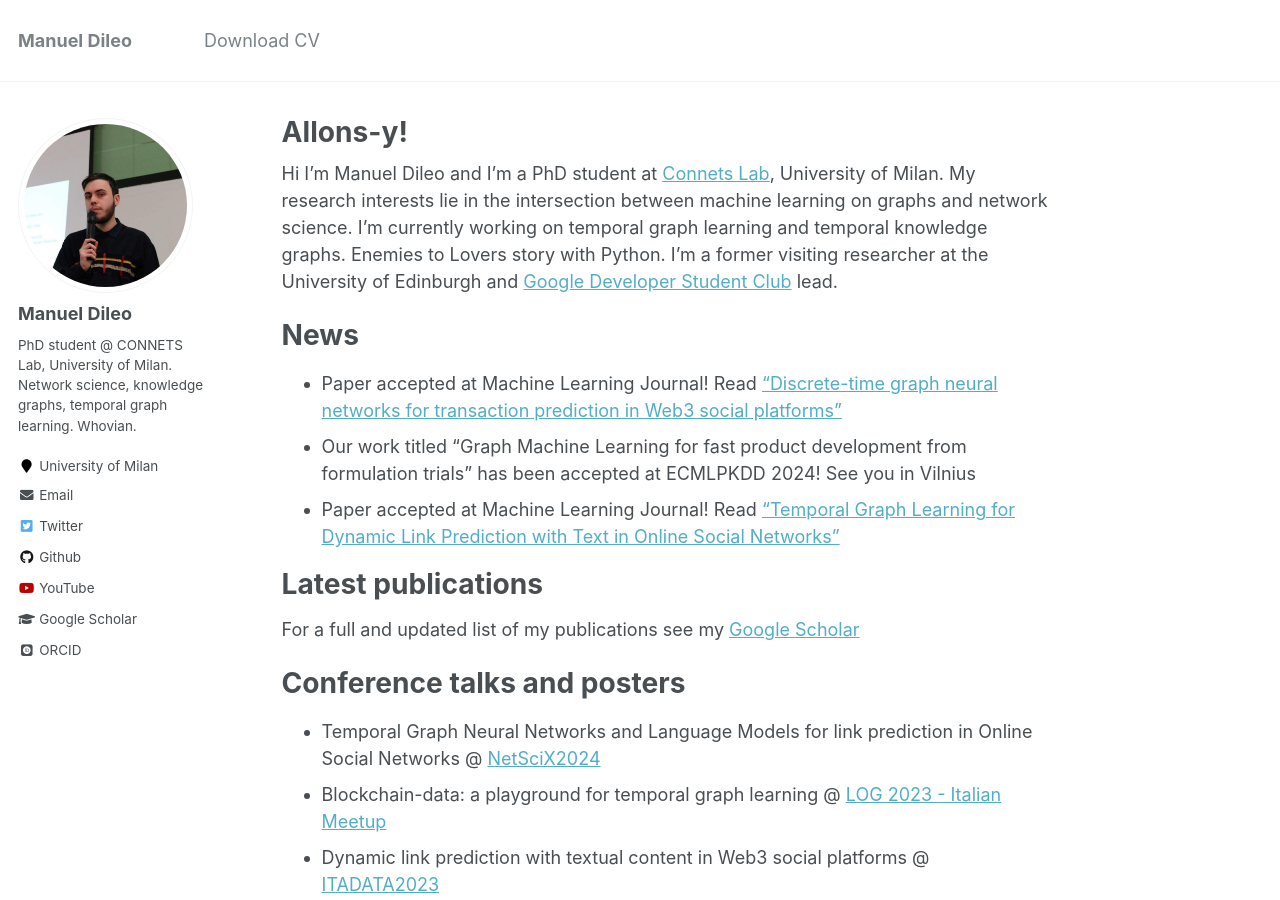
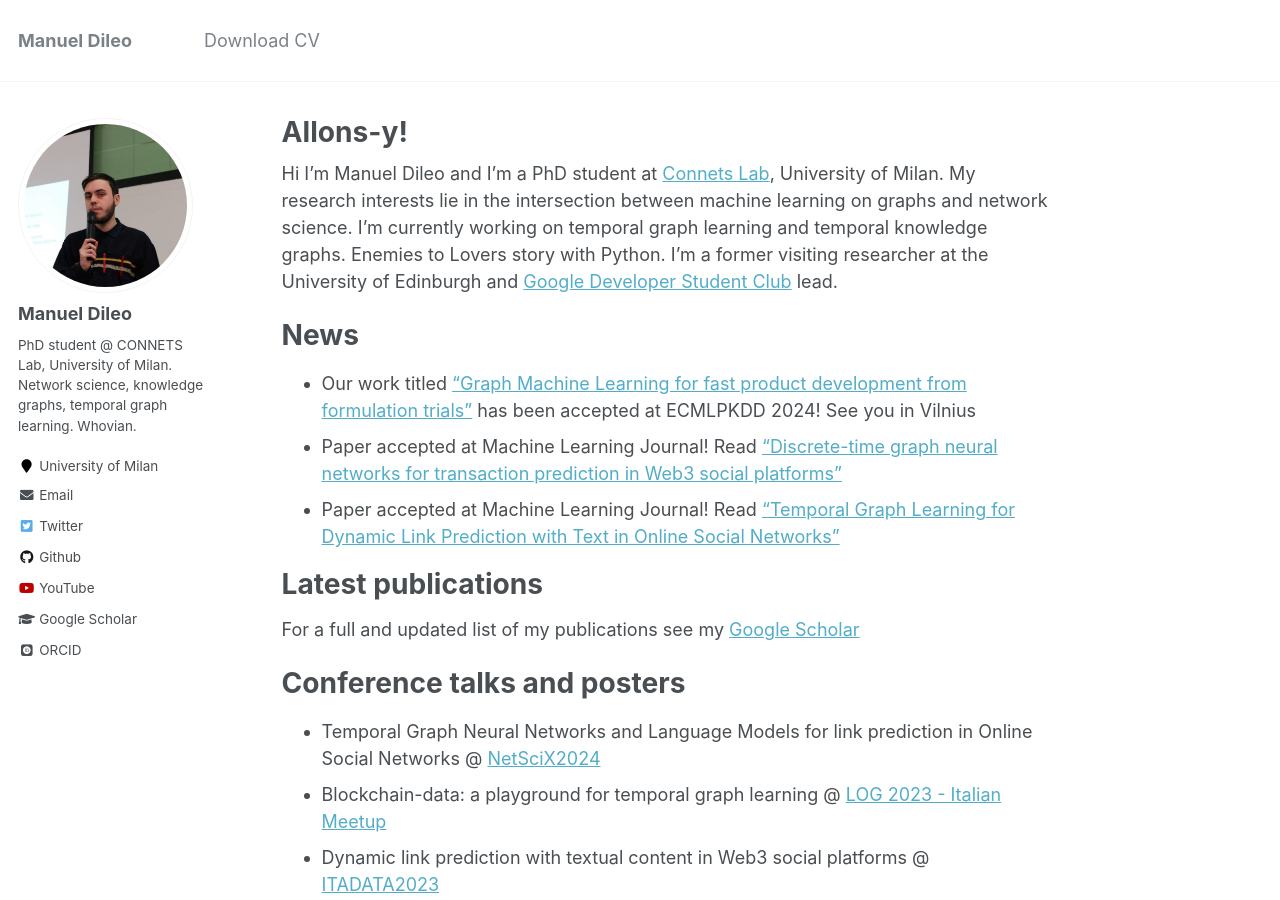
Before and after one commit to manuel-dileo/manuel-dileo.github.io, a Jekyll site: the page built from _pages/about.md, in a window 1280 px wide and 900 px high. Built offline with Jekyll 4.4.1, drawn with Linux system fonts in a browser that asks for light colours; some web fonts are replaced; part of the change alters nothing that is shown.

```diff
--- a/_pages/about.md
+++ b/_pages/about.md
@@ -12,8 +12,8 @@ Hi I'm Manuel Dileo and I'm a PhD student at [Connets Lab](https://www.connets.d
 
 News
 ======
+- Our work titled ["Graph Machine Learning for fast product development from formulation trials"](https://link.springer.com/chapter/10.1007/978-3-031-70378-2_19) has been accepted at ECMLPKDD 2024! See you in Vilnius
 - Paper accepted at Machine Learning Journal! Read ["Discrete-time graph neural networks for transaction prediction in Web3 social platforms"](https://link.springer.com/article/10.1007/s10994-024-06579-y)
-- Our work titled "Graph Machine Learning for fast product development from formulation trials" has been accepted at ECMLPKDD 2024! See you in Vilnius
 - Paper accepted at Machine Learning Journal! Read ["Temporal Graph Learning for Dynamic Link Prediction with Text in Online Social Networks"](https://link.springer.com/article/10.1007/s10994-023-06475-x)
 
 Latest publications
```
